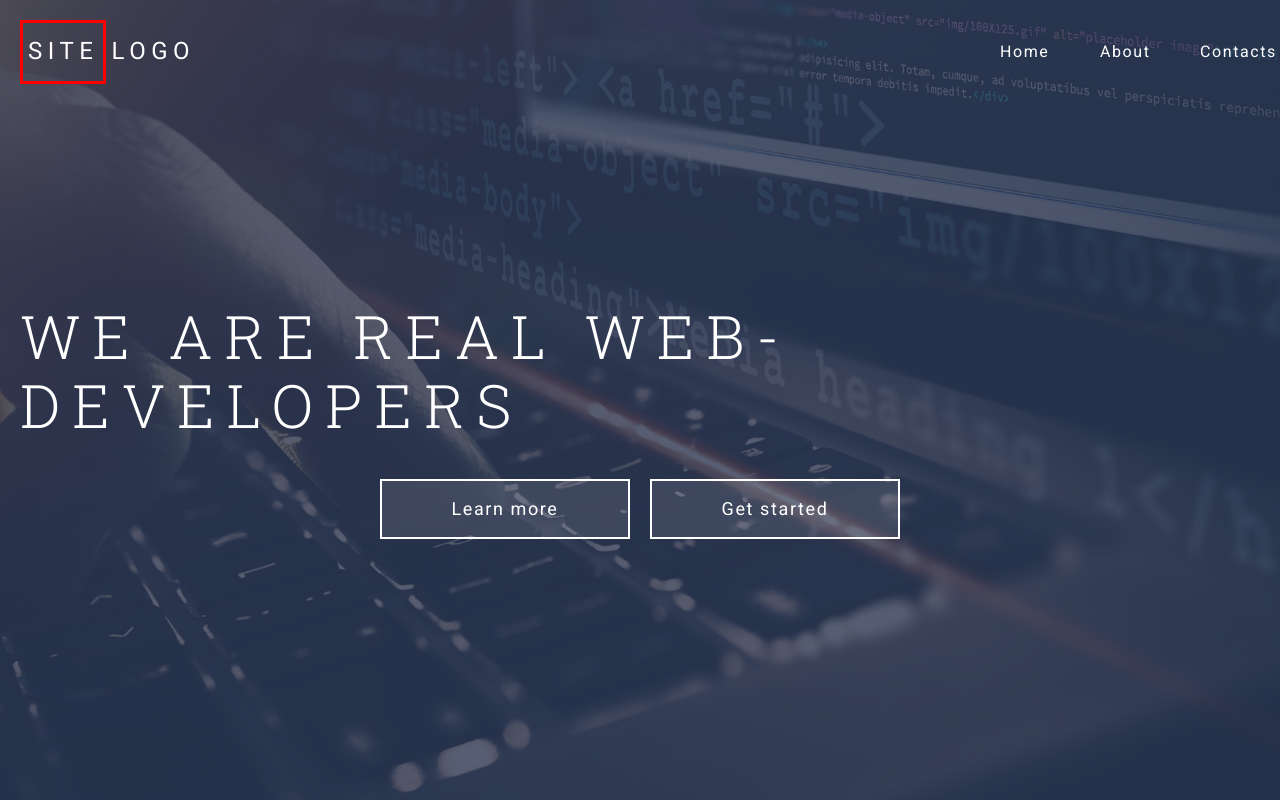
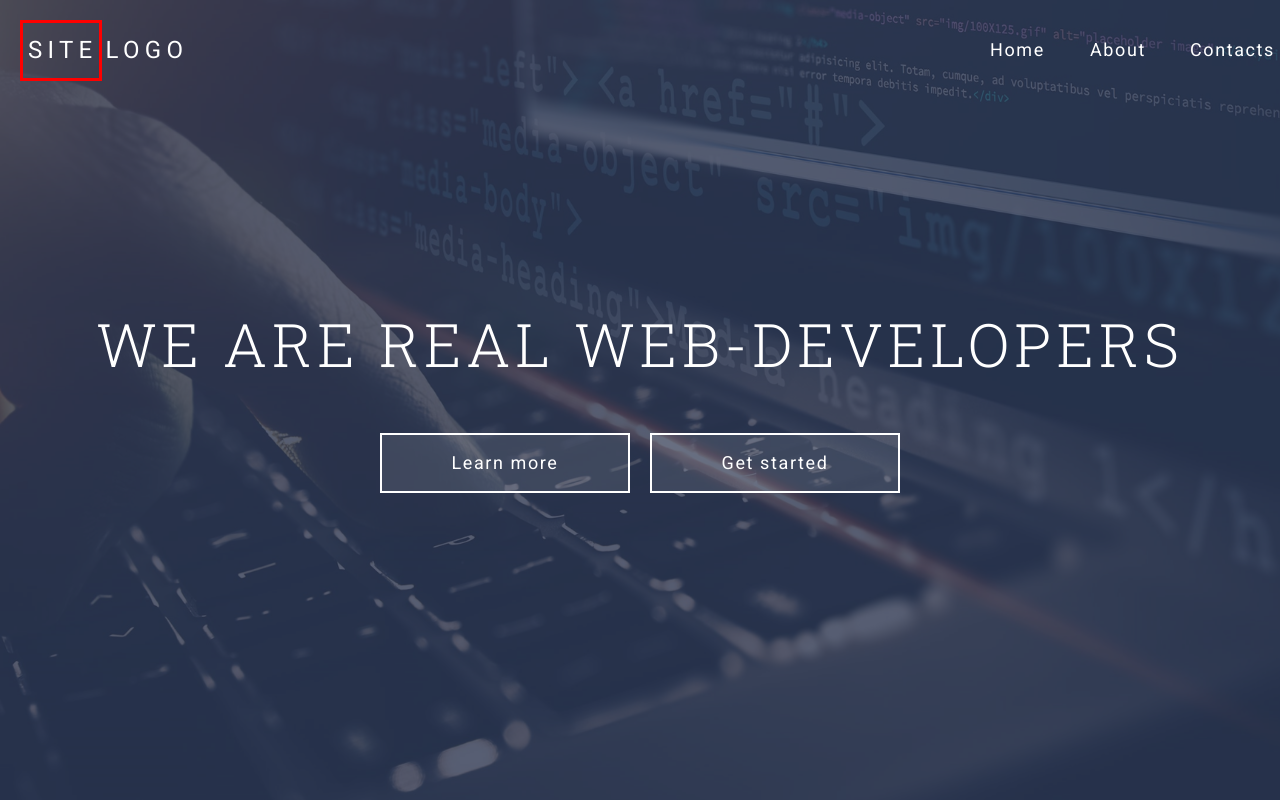
Before and after one commit to Alexand-p/grid-template, a website: page index.html in a window 1280 px wide. Drawn offline with Linux system fonts and the light colour scheme.

Commit message:
head-finish

```diff
--- a/assets/css/style.css
+++ b/assets/css/style.css
@@ -477,9 +477,11 @@ html {
 }
 h1{
   font-size: 3.75rem;
-  letter-spacing: 0.2em ;
+  letter-spacing: 0.08em ;
   font-weight: 300;
   font-family: 'Roboto Slab', serif;
+  text-align: center;
+  line-height: 1.2;
 }
 
 a {
@@ -495,6 +497,10 @@ a {
   height: 60px;
   min-width: 250px;
   text-align: center;
+  transition:  background-color 0.5s;
+}
+.btn:hover{
+  background-color: #d66926;
 }
 
 .header{
@@ -543,7 +549,7 @@ a {
 }
 .header-logo{
   font-size: 1.5rem;
-  letter-spacing: 0.23em;
+  letter-spacing: 0.22em;
   display: flex;
   align-items: center;
 
@@ -552,13 +558,16 @@ a {
 .header-logo__link {
   display: block;
   padding: 20px 20px 20px 0;
+
 }
+
+
 
 .header-logo__accent {
 display: inline-block;
  border: 3px solid red;
- padding: 15px 5px;
- margin-right: 5px;
+ padding: 14px 1px 13px 5px ;
+ margin-right: 4px;
 }
 
 .header-navbar{
@@ -569,7 +578,7 @@ display: inline-block;
 
 .header-navbar__list{
   list-style: none;
-  padding: 0;
+  padding: 0 -10px 0 0;
   margin: 0;
   display: grid;
   grid-template-columns: repeat(3, 100px);
@@ -580,9 +589,15 @@ display: inline-block;
   margin-left: 20px;
 }
 
-.header-navbar_link{
+.header-navbar__link{
   display: block;
-  padding: 20px;
+  padding: 20px 10px;
+  font-size: 18px;
+  transition: color 0.5s;
+}
+
+.header-navbar__link:hover{
+  color: #d66926;
 }
 
 .header-navbar__btn{
@@ -597,8 +612,8 @@ display: inline-block;
 
 
 }
-.header-content__titel{
-  margin: 0 0 51px;
+.header-content__title{
+  margin: 0 0 53px 0;
 }
 .header-content__buttons{
   display: flex;
--- a/index.html
+++ b/index.html
@@ -30,13 +30,13 @@
            </div>
            <ul class="header-navbar__list">
              <li class="header-navbar__item">
-               <a href="#" class="header-navbar_link">Home</a>
+               <a href="#" class="header-navbar__link">Home</a>
              </li>
              <li class="header-navbar__item">
-              <a href="#" class="header-navbar_link">About</a>
+              <a href="#" class="header-navbar__link">About</a>
              </li>
              <li class="header-navbar__item">
-              <a href="#" class="header-navbar_link">Contacts</a>
+              <a href="#" class="header-navbar__link">Contacts</a>
              </li>
            </ul>
          </nav>
```
Also changed, not shown: 1 other file.
